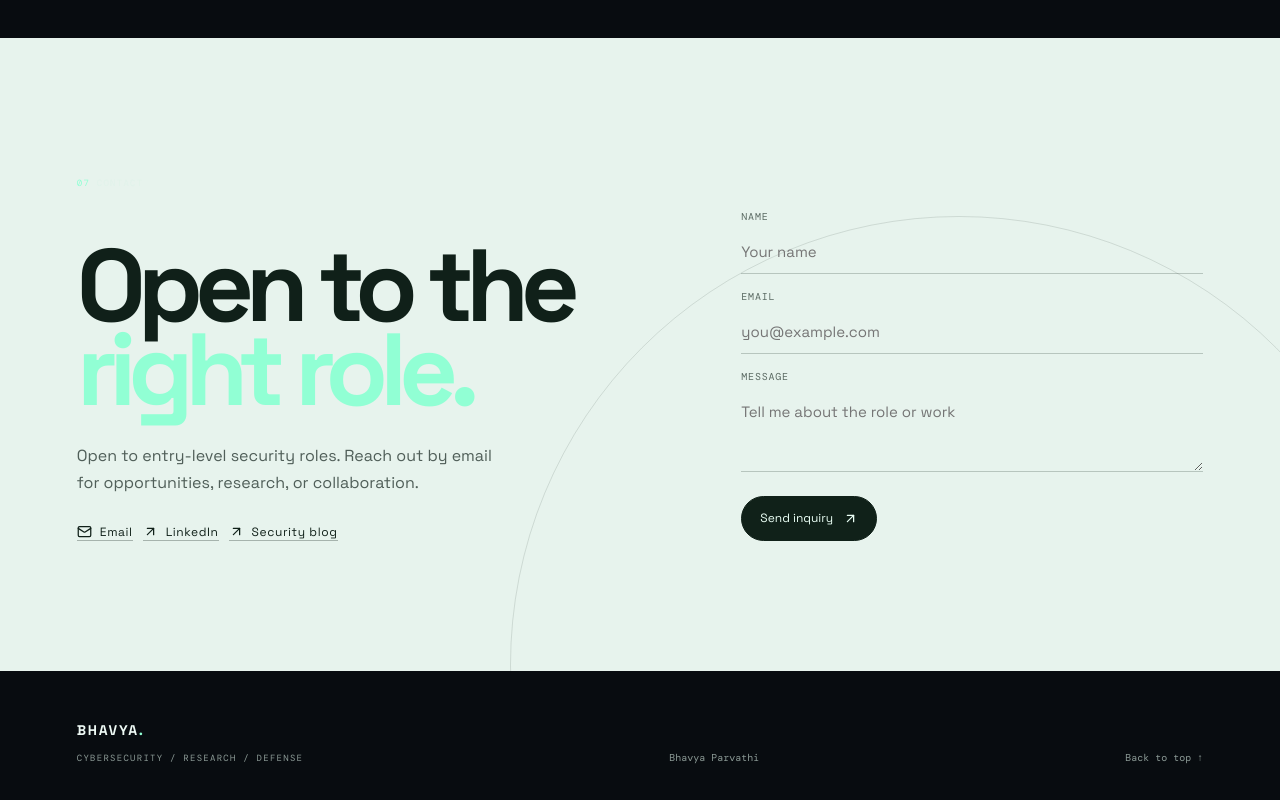
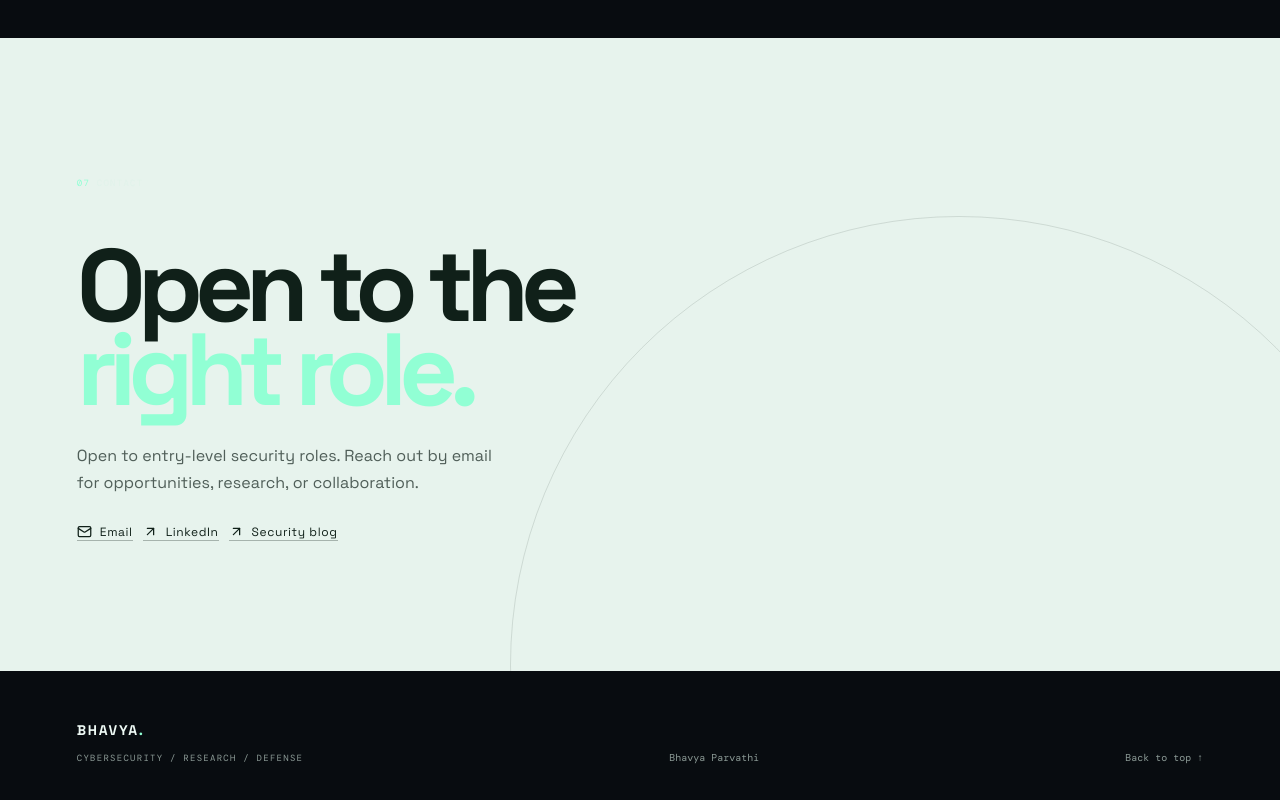
Before and after one commit to Bhavyacyber/Bhavyacyber.github.io, a React (Vite) app: page / in a window 1280 px wide. Shown: the part 6766-7566 px from the top of the page. Built offline with nearby package versions, Linux system fonts and the light colour scheme; no server answers.

Commit message:
Remove contact enquiry form

```diff
--- a/src/App.css
+++ b/src/App.css
@@ -1824,6 +1824,7 @@ body {
 .contact-section { position: relative; overflow: hidden; background: #e7f3ed; }
 .contact-section::after { content: ''; position: absolute; right: -10%; bottom: -70%; width: 70vw; height: 70vw; border: 1px solid rgba(16, 32, 25, 0.12); border-radius: 50%; pointer-events: none; }
 .contact-inner { position: relative; z-index: 1; }
+.contact-inner { grid-template-columns: 1fr; }
 
 @media (max-width: 800px) {
   .portfolio-hero { padding-right: 24px; padding-left: 24px; }
--- a/src/App.tsx
+++ b/src/App.tsx
@@ -1,6 +1,6 @@
 import { motion } from 'framer-motion'
 import { ArrowUpRight, GitBranch, Mail, Menu, X } from 'lucide-react'
-import { lazy, Suspense, useEffect, useState, type FormEvent, type ReactNode } from 'react'
+import { lazy, Suspense, useEffect, useState, type ReactNode } from 'react'
 import ThemeToggle from './components/ThemeToggle'
 import InteractivePortrait from './components/InteractivePortrait'
 import Cursor from './components/Cursor'
@@ -24,26 +24,12 @@ function App() {
   const [theme, setTheme] = useState<'dark' | 'light'>('dark')
   const [menuOpen, setMenuOpen] = useState(false)
   const [filter, setFilter] = useState('ALL')
-  const [submitted, setSubmitted] = useState(false)
 
   useEffect(() => {
     document.documentElement.dataset.theme = theme
   }, [theme])
 
   const visibleProjects = filter === 'ALL' ? projects : projects.filter((project) => project.category.includes(filter))
-
-  const handleSubmit = (event: FormEvent<HTMLFormElement>) => {
-    event.preventDefault()
-    const formData = new FormData(event.currentTarget)
-    const name = String(formData.get('name') ?? '')
-    const email = String(formData.get('email') ?? '')
-    const message = String(formData.get('message') ?? '')
-    const subject = encodeURIComponent(`Portfolio enquiry from ${name}`)
-    const body = encodeURIComponent(`Name: ${name}\nEmail: ${email}\n\n${message}`)
-
-    window.location.href = `mailto:${portfolioData.links.email}?subject=${subject}&body=${body}`
-    setSubmitted(true)
-  }
 
   return (
     <>
@@ -105,7 +91,7 @@ function App() {
           <div className="timeline">{portfolioData.workshops.map((workshop) => <article key={workshop.title}><span>{workshop.meta}</span><div><h3>{workshop.title}</h3>{workshop.details.map((detail) => <p key={detail}>{detail}</p>)}</div></article>)}</div>
         </Reveal>
 
-        <section className="contact-section" id="contact"><div className="contact-inner"><div><p className="section-kicker"><span>07</span> CONTACT</p><h2>Open to the <em>right role.</em></h2><p>{portfolioData.identity.status}. Reach out by email for opportunities, research, or collaboration.</p><div className="contact-links"><a href={`mailto:${portfolioData.links.email}`}><Mail size={15} /> Email</a><a href={portfolioData.links.linkedin} target="_blank" rel="noreferrer"><ArrowUpRight size={15} /> LinkedIn</a><a href={portfolioData.links.blog} target="_blank" rel="noreferrer"><ArrowUpRight size={15} /> Security blog</a></div></div><form onSubmit={handleSubmit}><label>Name<input required name="name" placeholder="Your name" /></label><label>Email<input required type="email" name="email" placeholder="you@example.com" /></label><label>Message<textarea required name="message" placeholder="Tell me about the role or work" rows={3} /></label><button className="button button-dark" type="submit">{submitted ? 'Message ready' : 'Send inquiry'} <ArrowUpRight size={15} /></button></form></div></section>
+        <section className="contact-section" id="contact"><div className="contact-inner"><div><p className="section-kicker"><span>07</span> CONTACT</p><h2>Open to the <em>right role.</em></h2><p>{portfolioData.identity.status}. Reach out by email for opportunities, research, or collaboration.</p><div className="contact-links"><a href={`mailto:${portfolioData.links.email}`}><Mail size={15} /> Email</a><a href={portfolioData.links.linkedin} target="_blank" rel="noreferrer"><ArrowUpRight size={15} /> LinkedIn</a><a href={portfolioData.links.blog} target="_blank" rel="noreferrer"><ArrowUpRight size={15} /> Security blog</a></div></div></div></section>
       </main>
 
       <footer className="portfolio-footer"><div><a href="#top" className="brand-mark">BHAVYA<span>.</span></a><p>CYBERSECURITY / RESEARCH / DEFENSE</p></div><span>{portfolioData.identity.name}</span><a href="#top">Back to top ↑</a></footer>
```
